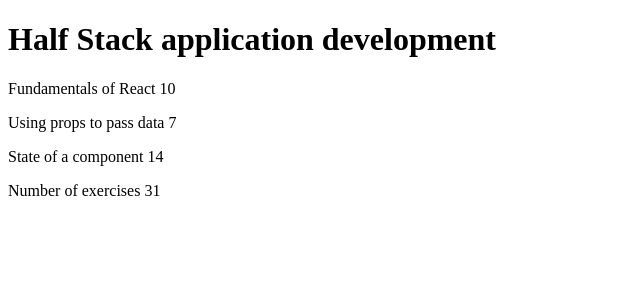
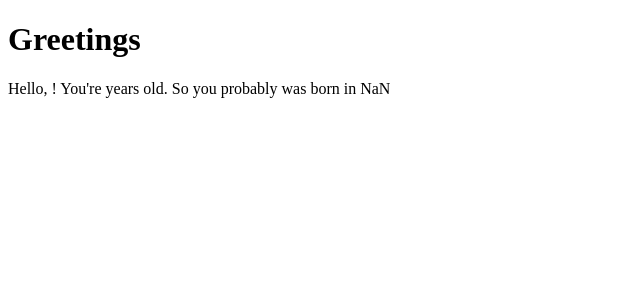
Before and after one commit to a1exanddrovich/FullStackOpen, a React (Create React App) app in the folder part1/: page / in a window 1280 px wide. Shown: the top 300 px of the page, without its empty margins (0-640 px from the left). Built offline with nearby package versions, Linux system fonts and the light colour scheme.

Commit message:
Deconstructing added

```diff
--- a/part1/src/App.js
+++ b/part1/src/App.js
@@ -1,64 +1,25 @@
-const Header = (props) => {
-    return (
-        <div>
-            <h1>{props.courseName}</h1>
-        </div>
-    )
-}
+const Hello = ({name, age}) => {
+    const bornYear = () => new Date().getFullYear() - age;
 
-const Total = (props) => {
-    return (
-        <div>
-            <p>Number of exercises {props.parts[0].exercises + props.parts[1].exercises + props.parts[2].exercises}</p>
-        </div>
-    )
-}
-
-const Part = (props) => {
     return (
         <div>
             <p>
-                {props.name} {props.countEx}
+                Hello, {name}! You're {age} years old. So you probably was born in {bornYear()}
             </p>
         </div>
     )
 }
 
-const Content = (props) => {
-    console.log(props)
-    return (
-        <div>
-            <Part name={props.parts[0].name} countEx={props.parts[0].exercises}/>
-            <Part name={props.parts[1].name} countEx={props.parts[1].exercises}/>
-            <Part name={props.parts[2].name} countEx={props.parts[2].exercises}/>
-        </div>
-    )
-}
-
 const App = () => {
-    const course = {
-        name: 'Half Stack application development',
-        parts: [
-            {
-                name: 'Fundamentals of React',
-                exercises: 10
-            },
-            {
-                name: 'Using props to pass data',
-                exercises: 7
-            },
-            {
-                name: 'State of a component',
-                exercises: 14
-            }
-        ]
+    const props = {
+        name: 'Peter',
+        age: 135
     }
 
     return (
         <div>
-            <Header courseName={course.name}/>
-            <Content parts={course.parts}/>
-            <Total parts={course.parts}/>
+            <h1>Greetings</h1>
+            <Hello props={props}/>
         </div>
     )
 }
```
